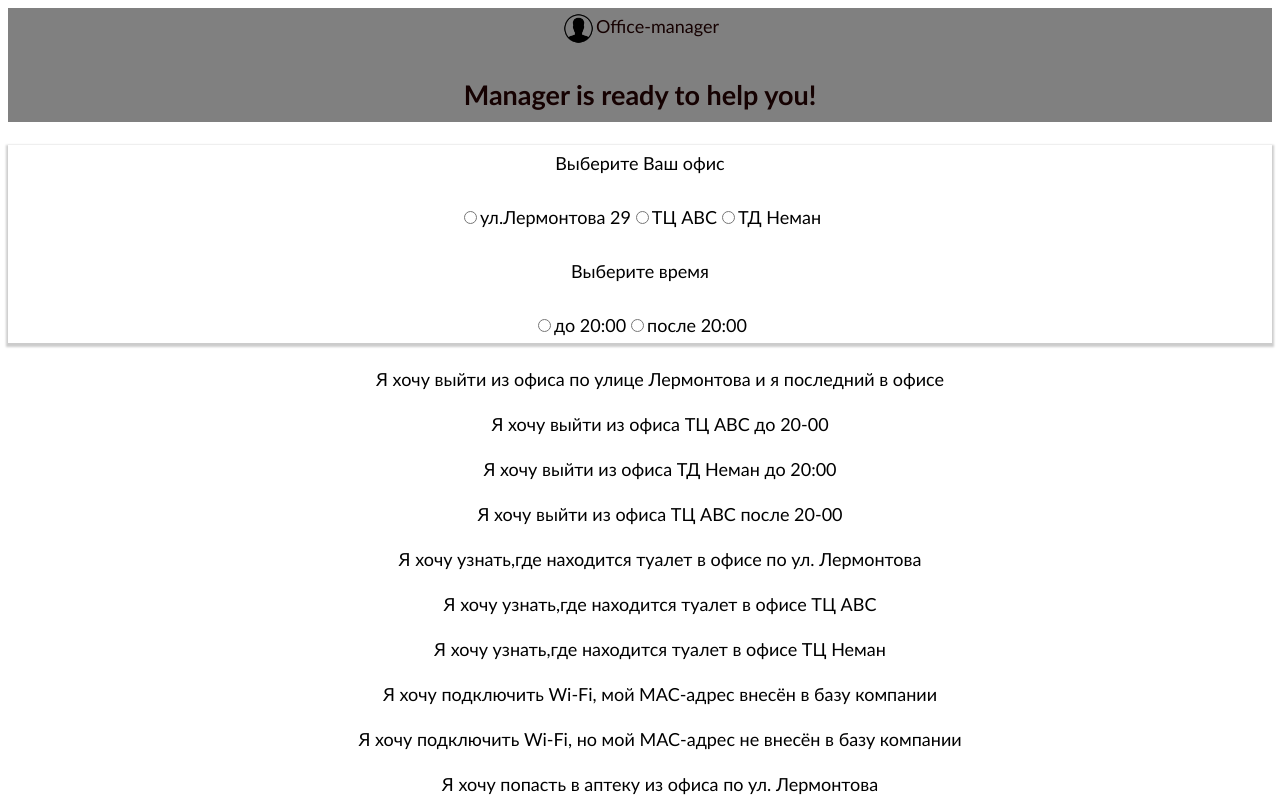
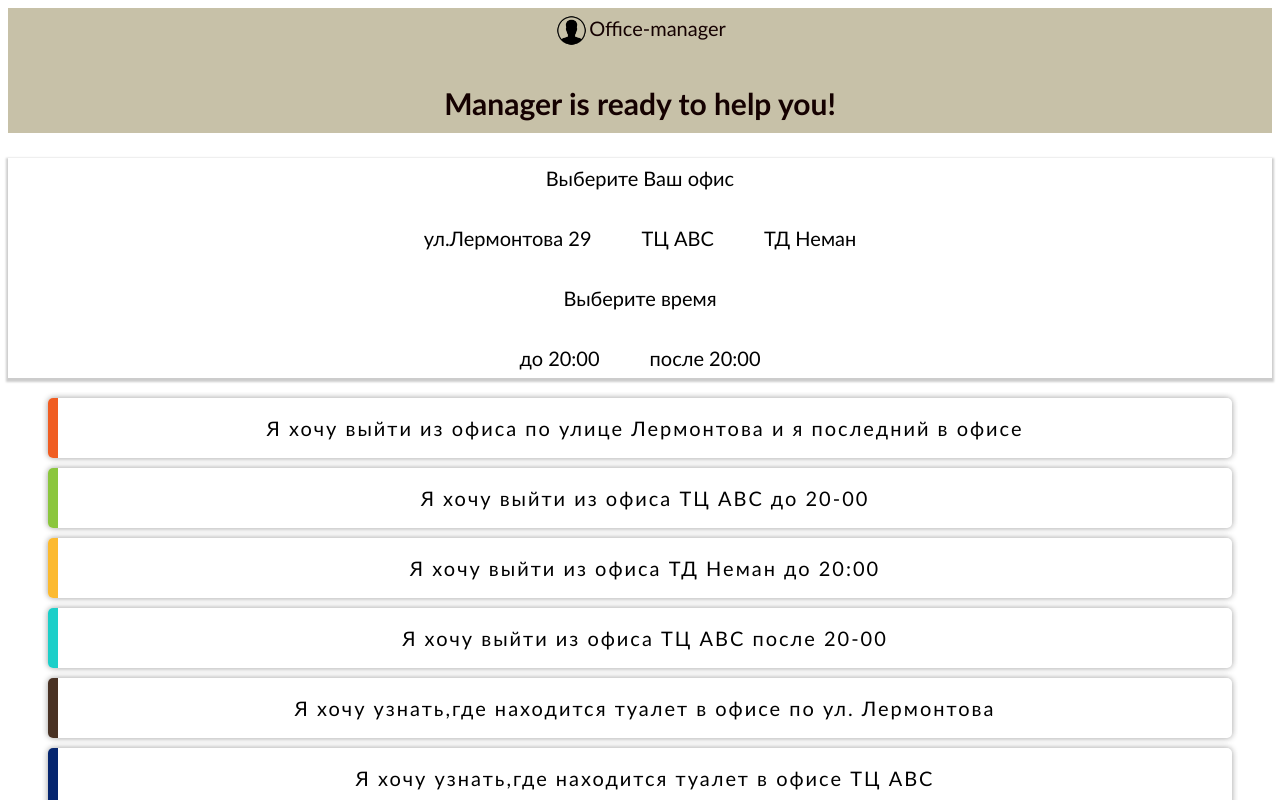
Before and after one commit to akexholubeva/new-office-manager, a React app: page / in a window 1280 px wide. Shown: the top 800 px of the page. Built offline with nearby package versions, Linux system fonts and the light colour scheme.

Commit message:
fix filters

```diff
--- a/config/base.js
+++ b/config/base.js
@@ -42,7 +42,7 @@ const common = {
     }, {
       test: /\.(jpe?g|png|gif)$/,
       exclude: /(node_modules)/,
-      use: 'url-loader?limit=1000',
+      use: 'file-loader',
     }, {
       test: /\.(ttf|eot|svg)(\?v=[0-9]\.[0-9]\.[0-9])?$/,
       use: 'file-loader',
--- a/config/dev.js
+++ b/config/dev.js
@@ -1,6 +1,7 @@
 const webpack = require('webpack');
 const { dir, common } = require('./base');
 const merge = require('webpack-merge');
+const path = require('path');
 
 module.exports = function() {
   return merge(common, {
@@ -9,6 +10,11 @@ module.exports = function() {
       'webpack/hot/only-dev-server',
       'index.jsx',
     ],
+    output: {
+      filename: '[name].js',
+      path: path.join(__dirname, 'dev'),
+      publicPath: 'http://localhost:8080/',
+    },
     devtool: 'source-map',
     plugins: [
       new webpack.DefinePlugin({
--- a/config/prod.js
+++ b/config/prod.js
@@ -1,10 +1,16 @@
 const webpack = require('webpack');
 const { common } = require('./base');
 const merge = require('webpack-merge');
+const path = require('path');
 
 module.exports = function() {
   return merge(common, {
     entry: 'index.jsx',
+    output: {
+      filename: 'scripts/[name].[chunkhash:8].js',
+      path: path.resolve(__dirname, 'prod'),
+      publicPath: 'http://localhost:8080/',
+    },
     plugins: [
       new webpack.DefinePlugin({
         'process.env': {
--- a/src/App.jsx
+++ b/src/App.jsx
@@ -13,20 +13,12 @@ class App extends Component {
     super(props);
     this.state = { userStoriesData };
   }
+
   onFilterChange = (tags) => {
-    this.setState({ userStoriesData: userStoriesData.filter((item) => {
-      console.log(tags);
-      let matchCount = 0;
-      item.tags.forEach((element) => {
-        if (tags.includes(element)) {
-          matchCount += 1;
-        }
-      });
-      if (matchCount === tags.length) {
-        return true;
-      }
-      return false;
-    }) });
+    this.setState({ userStoriesData: userStoriesData.filter((item =>
+      tags.every(element => item.tags.includes(element))
+    )) },
+    );
   }
   render() {
     const { userStoriesData: userStories } = this.state;
@@ -49,8 +41,8 @@ class App extends Component {
               render={({ match }) => (
                 <Answer
                   data={userStoriesData.find(item => (
-                    item.id.toString() === match.params.questionId
-                  ))}
+                  item.id.toString() === match.params.questionId
+                ))}
                 />
               )}
             />
--- a/src/common.css
+++ b/src/common.css
@@ -1,17 +1,17 @@
 body {
-  font: 18px "Trebuchet MS", "Lucida Sans";
+  font: 20px "Trebuchet MS", "Lucida Sans";
   line-height: 2;
   text-align: center;
 }
 
-h2 {
-    text-align: center;
+.app-header {
+  background-color: #C7C1A8;
+  color:#150101;
+  text-align: center;
 }
 
-.app-header {
-  background-color: gray;
-  color:#150101;
-  text-align: center;
+.arrow {
+  height: 50px;
 }
 
 .manager {
@@ -23,6 +23,7 @@ h2 {
 .list {
   list-style-type: none;
   margin: .5em 0;
+  margin-right: 20px;
   color: #444;
 }
 
@@ -31,14 +32,80 @@ h2 {
   color: black;
 }
 
-.list a:hover {
-  background: #E9E4E0;
-}
-
 .back-button:hover {
   color: black;
   background-color: gray;
 }
-.filters {
+
+.radio {
   box-shadow: 0px 2px 2px 2px rgba(0, 0, 0, 0.2);
 }
+
+.answer li {
+  list-style-type: none;
+  padding-top: 10px;
+}
+
+.list li {
+padding: 10px 15px;
+border-radius: 5px;
+border-left: 10px solid #f05d22;
+box-shadow: 2px -2px 5px 0 rgba(0,0,0,.1),
+    -2px -2px 5px 0 rgba(0,0,0,.1),
+    2px 2px 5px 0 rgba(0,0,0,.1),
+    -2px 2px 5px 0 rgba(0,0,0,.1);
+letter-spacing: 2px;
+transition: 0.3s;
+}
+
+.list li:nth-child(2){border-color: #8bc63e;}
+.list li:nth-child(3){border-color: #fcba30;}
+.list li:nth-child(4){border-color: #1ccfc9;}
+.list li:nth-child(5){border-color: #493224;}
+.list li:nth-child(6){border-color: #06266F;}
+.list li:nth-child(7){border-color: #007241;}
+.list li:nth-child(8){border-color: #48036F;}
+.list li:nth-child(9){border-color: #6B9B00;}
+.list li:nth-child(10){border-color: #A64B00;}
+
+.list li:hover {border-left: 10px solid transparent;}
+
+.list li:nth-child(1):hover {border-right: 10px solid #f05d22;}
+.list li:nth-child(2):hover {border-right: 10px solid #8bc63e;}
+.list li:nth-child(3):hover {border-right: 10px solid #fcba30;}
+.list li:nth-child(4):hover {border-right: 10px solid #1ccfc9;}
+.list li:nth-child(5):hover {border-right: 10px solid #493224;}
+.list li:nth-child(6):hover {border-right: 10px solid #06266F;}
+.list li:nth-child(7):hover {border-right: 10px solid #48036F;}
+.list li:nth-child(8):hover {border-right: 10px solid #007241;}
+.list li:nth-child(9):hover {border-right: 10px solid #A64B00;}
+.list li:nth-child(10):hover {border-right: 10px solid #6B9B00;}
+
+label {
+	cursor: pointer;
+  padding-left: 25px;
+	margin-right: 25px;
+}
+
+input[type=radio]+label:before{
+  visibility: visible;
+  border-radius: 50px;
+  height:16px;
+  width:16px;
+  margin-right: 2px;
+  display:inline-block;
+  vertical-align: baseline;
+  border:1px solid #777;
+}
+
+input[type="radio"] {
+  display: none;
+}
+
+input[type=radio]:checked + .label:before {
+  content: "\2022";
+  color: #f3f3f3;
+  line-height: 16px;
+	background-color: #C7C1A8;
+	box-shadow: 0px 2px 3px 0px rgba(0, 0, 0, .3), 0px 1px 0px 0px rgba(255, 255, 255, .8);
+}
--- a/src/components/Answer.jsx
+++ b/src/components/Answer.jsx
@@ -2,13 +2,15 @@ import React, { Component } from 'react';
 import { Link } from 'react-router-dom';
 import PropTypes from 'prop-types';
 import { QuestionType } from '../types';
+import arrowIcon from '../../asserts/img/arrow1.png';
 
 class Answer extends Component {
   render() {
     return (
       <div className="answer">
-        <p>{this.props.data.userStory}</p>
-        <p>{this.props.data.answer}</p>
+        <li>{this.props.data.userStory}</li>
+        <img className="arrow" alt="arrow1" src={arrowIcon} />
+        <li>{this.props.data.answer}</li>
         <Link to={'/'}>
           <button className="back-button">Назад</button>
         </Link>
--- a/src/components/Filters.jsx
+++ b/src/components/Filters.jsx
@@ -3,7 +3,7 @@ import PropTypes from 'prop-types';
 
 class Filters extends Component {
   state = {
-    tags: ['lermontova', 'abc', 'neman', 'before20', 'after20'],
+    tags: [],
   };
   onAddressChanged = (event) => {
     const addresses = ['lermontova', 'abc', 'neman'];
@@ -28,27 +28,22 @@ class Filters extends Component {
   render () {
     return (
       <div>
-        <form className="filters">
+        <form className="radio">
           <p>Выберите Ваш офис</p>
           <p>
-            <label htmlFor="address1">
-              <input name="office" type="radio" value="lermontova" onChange={this.onAddressChanged} id="address1" />ул.Лермонтова 29
-            </label>
-            <label htmlFor="address2">
-              <input name="office" type="radio" value="abc" onChange={this.onAddressChanged} id="address2" />ТЦ ABC
-            </label>
-            <label htmlFor="address3">
-              <input name="office" type="radio" value="neman" onChange={this.onAddressChanged} id="address3" />ТД Неман
-            </label>
+            <input name="office" type="radio" value="lermontova" onChange={this.onAddressChanged} id="address1" />
+            <label htmlFor="address1" className="label">ул.Лермонтова 29</label>
+            <input name="office" type="radio" value="abc" onChange={this.onAddressChanged} id="address2" />
+            <label htmlFor="address2" className="label">ТЦ ABC</label>
+            <input name="office" type="radio" value="neman" onChange={this.onAddressChanged} id="address3" />
+            <label htmlFor="address3" className="label">ТД Неман</label>
           </p>
           <p>Выберите время</p>
           <p>
-            <label htmlFor="time1">
-              <input name="time" type="radio" value="before20" onChange={this.onTimeChanged} id="time1" />до 20:00
-            </label>
-            <label htmlFor="time2">
-              <input name="time" type="radio" value="after20" onChange={this.onTimeChanged} id="time2" />после 20:00
-            </label>
+            <input name="time" type="radio" value="before20" onChange={this.onTimeChanged} id="time1" />
+            <label htmlFor="time1" className="label">до 20:00</label>
+            <input name="time" type="radio" value="after20" onChange={this.onTimeChanged} id="time2" />
+            <label htmlFor="time2" className="label">после 20:00</label>
           </p>
         </form>
       </div>
--- a/src/components/UserStories.jsx
+++ b/src/components/UserStories.jsx
@@ -6,7 +6,7 @@ import { QuestionType } from '../types';
 class UserStories extends Component {
   render() {
     return (
-      <ul>
+      <ul className="list">
         {this.props.list.map(item => (
           <UserStory key={item.id} data={item} />
         ))}
```
Also changed, not shown: src/data/questions.json (deleted, +0 -30 lines), asserts/img/arrow1.png (added), 1 other file (tests, documents, lock files or other folders).
